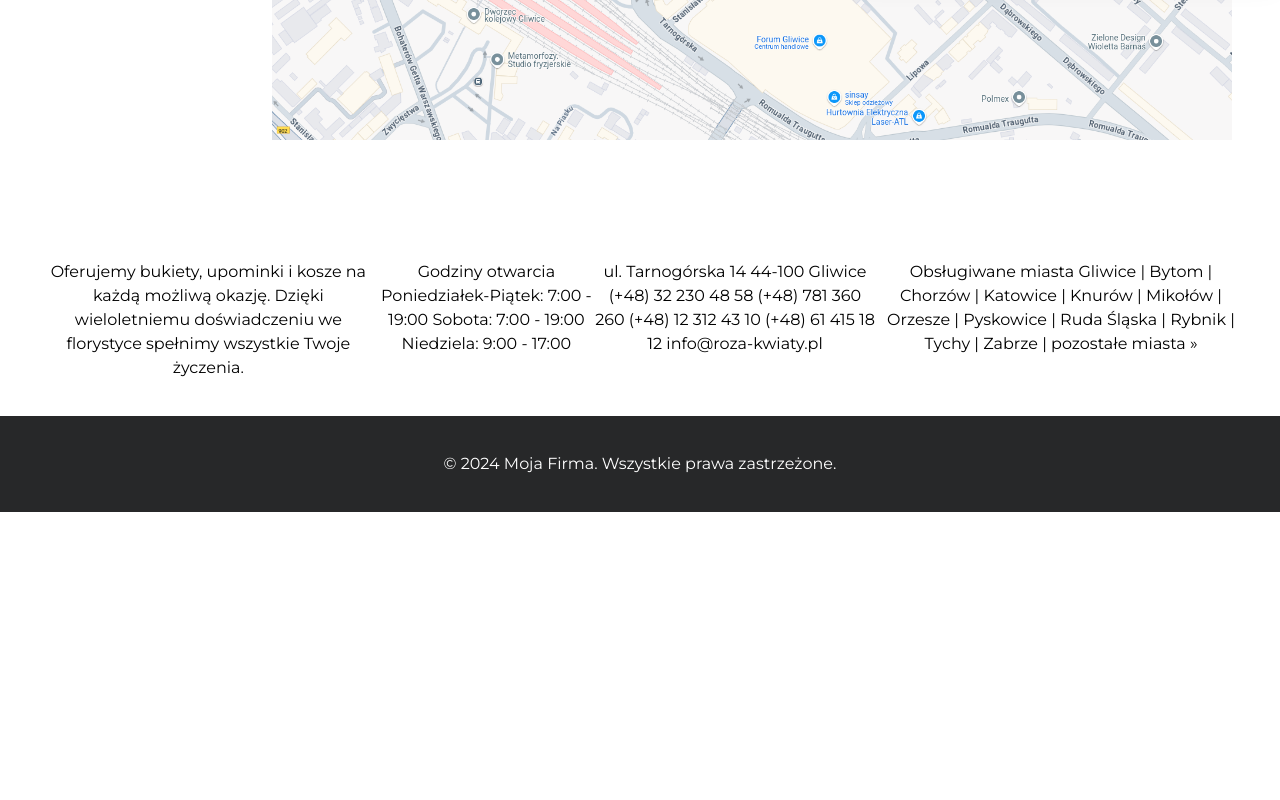
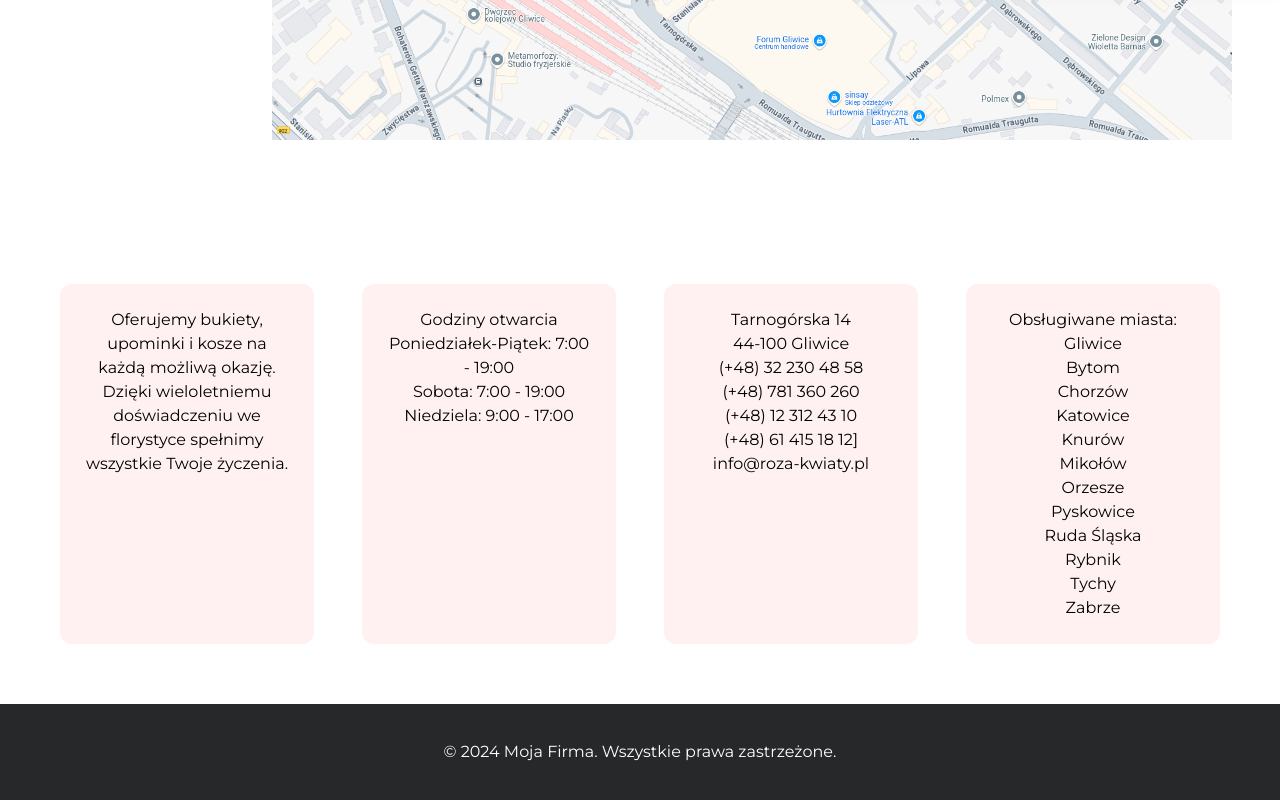
Before and after one commit to kpietryga/react_store, a React (Vite) app: page /contact in a window 1280 px wide. Shown: the part 831-1631 px from the top of the page. Before the commit the page ends 1343 px from the top, so only its background shows below. Built offline with nearby package versions, Linux system fonts and the light colour scheme.

Commit message:
Edit footer data

```diff
--- a/src/components/common/ContactData.tsx
+++ b/src/components/common/ContactData.tsx
@@ -1,8 +1,26 @@
 export const EMAIL = "info@roza-kwiaty.pl";
-export const TEL = "(+48) 32 230 48 58"
-export const ADDRES = {
+export const TEL = "(+48) 32 230 48 58";
+
+interface Address {
+    street: string;
+    streetNumber: string;
+    postNumber: string;
+    city: string;
+}
+export const ADDRESS:Address = {
     street: "Tarnogórska",
     streetNumber: "14",
     postNumber: "44-100",
     city: "Gliwice"
-}
+};
+
+export const PHONE_NUMBERS: string[] = [
+    "(+48) 32 230 48 58",
+    "(+48) 781 360 260",
+    "(+48) 12 312 43 10",
+    "(+48) 61 415 18 12]"
+]
+
+export const CITIES: string[] = [
+    "Gliwice", "Bytom", "Chorzów", "Katowice", "Knurów", "Mikołów", "Orzesze", "Pyskowice", "Ruda Śląska", "Rybnik", "Tychy", "Zabrze"
+]
--- a/src/components/layout/Footer.tsx
+++ b/src/components/layout/Footer.tsx
@@ -1,25 +1,33 @@
+import {ADDRESS, CITIES, EMAIL, PHONE_NUMBERS} from "../common/ContactData.tsx";
+
 const Footer = () => {
     return (
         <footer className="footer ">
             <div className="max-w-7xl text-center m-auto flex justify-between p-9">
-                <div>Oferujemy bukiety, upominki i kosze na każdą możliwą okazję. Dzięki wieloletniemu doświadczeniu we florystyce spełnimy wszystkie Twoje życzenia.</div>
-                <div>Godziny otwarcia
-                    Poniedziałek-Piątek:	7:00 - 19:00
-                    Sobota:	7:00 - 19:00
-                    Niedziela:	9:00 - 17:00
+                <div className="flex-1 p-6 bg-rose-50 rounded-xl m-6">Oferujemy bukiety, upominki i kosze na każdą możliwą okazję. Dzięki
+                    wieloletniemu doświadczeniu we florystyce spełnimy wszystkie Twoje życzenia.
                 </div>
-                <div>
-                    ul. Tarnogórska 14
-                    44-100 Gliwice
+                <ul className="flex-1 p-6 bg-rose-50 rounded-xl m-6">
+                    Godziny otwarcia
+                    <li>Poniedziałek-Piątek: 7:00 - 19:00</li>
+                    <li>Sobota: 7:00 - 19:00</li>
+                    <li>Niedziela: 9:00 - 17:00</li>
+                </ul>
+                <div className=" flex-1 p-6 bg-rose-50 rounded-xl m-6">
+                    <p>{ADDRESS.street} {ADDRESS.streetNumber}</p>
+                    <p>{ADDRESS.postNumber} {ADDRESS.city}</p>
 
-                    (+48) 32 230 48 58
-                    (+48) 781 360 260
-                    (+48) 12 312 43 10
-                    (+48) 61 415 18 12
+                    <ul>
+                        {PHONE_NUMBERS.map((nr, i) => (
+                            <li key={"nr" + i}>{nr}</li>
+                        ))}
+                    </ul>
 
-                    info@roza-kwiaty.pl</div>
-                <div>Obsługiwane miasta
-                    Gliwice | Bytom | Chorzów | Katowice | Knurów | Mikołów | Orzesze | Pyskowice | Ruda Śląska | Rybnik | Tychy | Zabrze | pozostałe miasta »</div>
+                    <p>{EMAIL}</p>
+                </div>
+                <div className="flex-1 p-6 bg-rose-50 rounded-xl m-6">Obsługiwane miasta:
+                    {CITIES.map((city, i) => (<div key={"nr" + i}>{city}</div>))}
+                </div>
             </div>
 
             <div className=" bg-[#272829] text-white p-9">
--- a/src/components/pages/Contact.tsx
+++ b/src/components/pages/Contact.tsx
@@ -1,5 +1,5 @@
 import React from "react";
-import {ADDRES, EMAIL, TEL} from "../common/ContactData.tsx";
+import {ADDRESS, EMAIL, TEL} from "../common/ContactData.tsx";
 import {EnvelopeIcon, PhoneIcon, GlobeAltIcon} from "@heroicons/react/24/outline";
 import TopTitle from "../common/TopTitle.tsx";
 import map from '../../assets/map.png';
@@ -26,8 +26,8 @@ const Contact: React.FC = () => (
 
                     <div className=" text-left flex-1 max-w-56">
                         <h2 className="text-2xl font-bold text-customRed mb-6">Kontakt</h2>
-                        <p>{ADDRES.street + " " + ADDRES.streetNumber}</p>
-                        <p>{ADDRES.postNumber + " " + ADDRES.city}</p>
+                        <p>{ADDRESS.street + " " + ADDRESS.streetNumber}</p>
+                        <p>{ADDRESS.postNumber + " " + ADDRESS.city}</p>
 
                         <div className="top-cotact-container flex-col items-center justify-center mt-5">
                             <div className="phone flex items-center">
```
